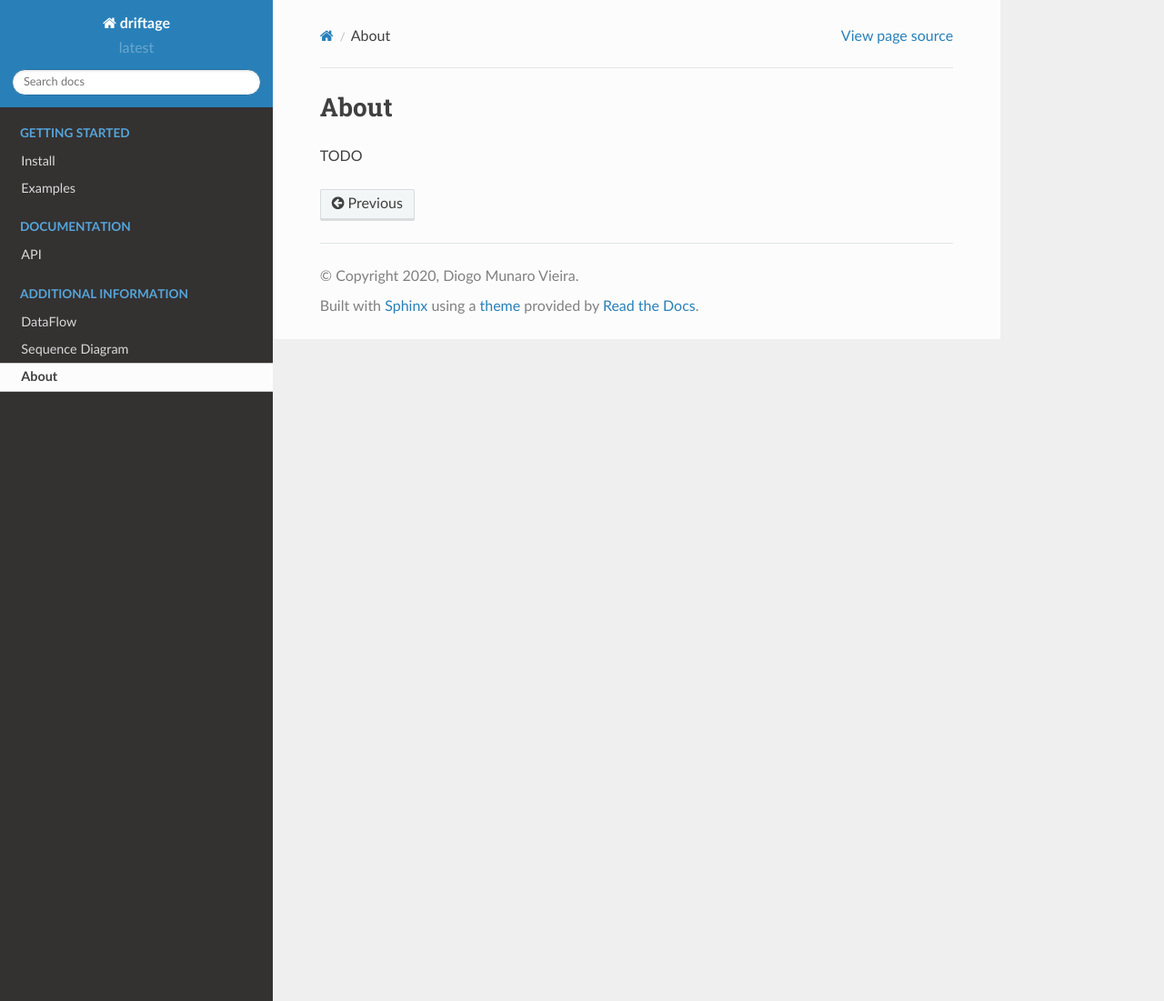
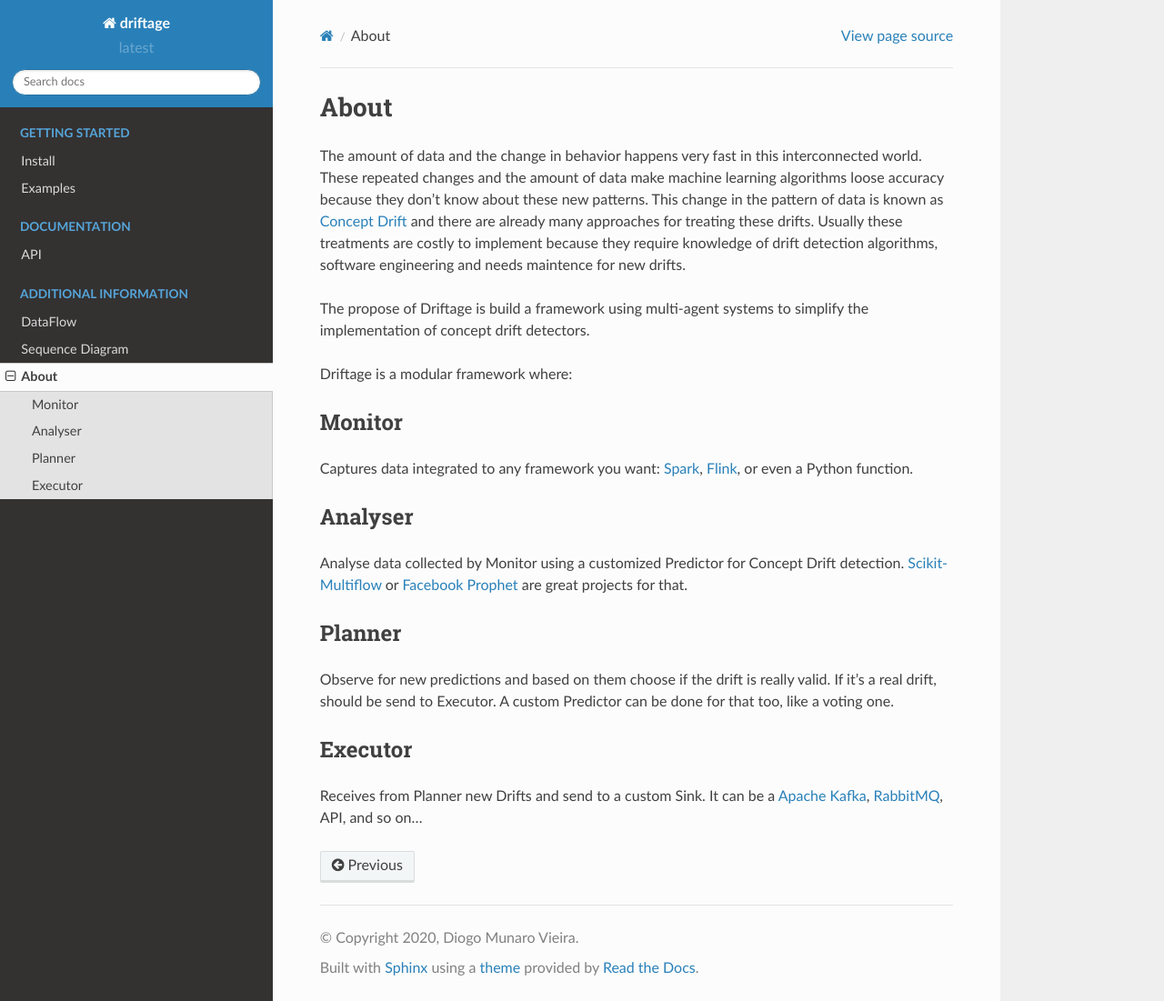
Before and after one commit to dmvieira/driftage, a Sphinx documentation site: the page built from doc/about.rst, in a window 1280 px wide and 1101 px high. Shown: the whole window at 91% size. Built offline with Sphinx 7.4.7 and the Read the Docs theme 2.0.0, drawn with Linux system fonts in a browser that asks for light colours.

Commit message:
Improving about readme

```diff
--- a/doc/about.rst
+++ b/doc/about.rst
@@ -1,4 +1,34 @@
 About
 =============
 
-TODO
+The amount of data and the change in behavior happens very fast in this
+interconnected world. These repeated changes and the amount of data make
+machine learning algorithms loose accuracy because they don't know about
+these new patterns. This change in the pattern of data is known as
+`Concept Drift <https://en.wikipedia.org/wiki/Concept_drift>`_ and
+there are already many approaches for treating these drifts.
+Usually these treatments are costly to implement because they require knowledge
+of drift detection algorithms, software engineering and needs maintence for new drifts.
+
+The propose of Driftage is build a framework using multi-agent systems to simplify
+the implementation of concept drift detectors.
+
+Driftage is a modular framework where:
+
+Monitor
+-------
+Captures data integrated to any framework you want: `Spark <https://spark.apache.org/>`_, `Flink <https://ci.apache.org/projects/flink/flink-docs-stable/>`_, or even a Python function.
+
+Analyser
+--------
+Analyse data collected by Monitor using a customized Predictor for Concept Drift detection.
+`Scikit-Multiflow <https://scikit-multiflow.github.io/>`_ or `Facebook Prophet <https://facebook.github.io/prophet/>`_ are great projects for that.
+
+Planner
+-------
+Observe for new predictions and based on them choose if the drift is really valid. If it's a real drift,
+should be send to Executor. A custom Predictor can be done for that too, like a voting one.
+
+Executor
+--------
+Receives from Planner new Drifts and send to a custom Sink. It can be a `Apache Kafka <https://kafka.apache.org/>`_, `RabbitMQ <https://www.rabbitmq.com/>`_, API, and so on...
--- a/doc/driftage.analyser.rst
+++ b/doc/driftage.analyser.rst
@@ -1,5 +1,7 @@
 Analyser
 =========================
+Analyse data collected by Monitor using a customized Predictor for Concept Drift detection.
+`Scikit-Multiflow <https://scikit-multiflow.github.io/>`_ or `Facebook Prophet <https://facebook.github.io/prophet/>`_ are great projects for that.
 
 Analyser Predictor
 ----------------------------------
--- a/doc/driftage.executor.rst
+++ b/doc/driftage.executor.rst
@@ -1,5 +1,6 @@
 Executor
 =========================
+Receives from Planner new Drifts and send to a custom Sink. It can be a `Apache Kafka <https://kafka.apache.org/>`_, `RabbitMQ <https://www.rabbitmq.com/>`_, API, and so on...
 
 Retry Config
 --------------------------------------
--- a/doc/driftage.monitor.rst
+++ b/doc/driftage.monitor.rst
@@ -1,5 +1,6 @@
 Monitor
 ========================
+Captures data integrated to any framework you want: `Spark <https://spark.apache.org/>`_, `Flink <https://ci.apache.org/projects/flink/flink-docs-stable/>`_, or even a Python function.
 
 .. automodule:: driftage.monitor
    :members:
--- a/doc/driftage.planner.rst
+++ b/doc/driftage.planner.rst
@@ -1,8 +1,10 @@
 Planner
 ========================
+Observe for new predictions and based on them choose if the drift is really valid. If it's a real drift,
+should be send to Executor. A custom Predictor can be done for that too, like a voting one.
 
 Planner Predictor
----------------------------------
+------------------
 
 .. automodule:: driftage.planner.predictor
    :members:
```
Also changed, not shown: doc/install.rst (+9 -2 lines).
